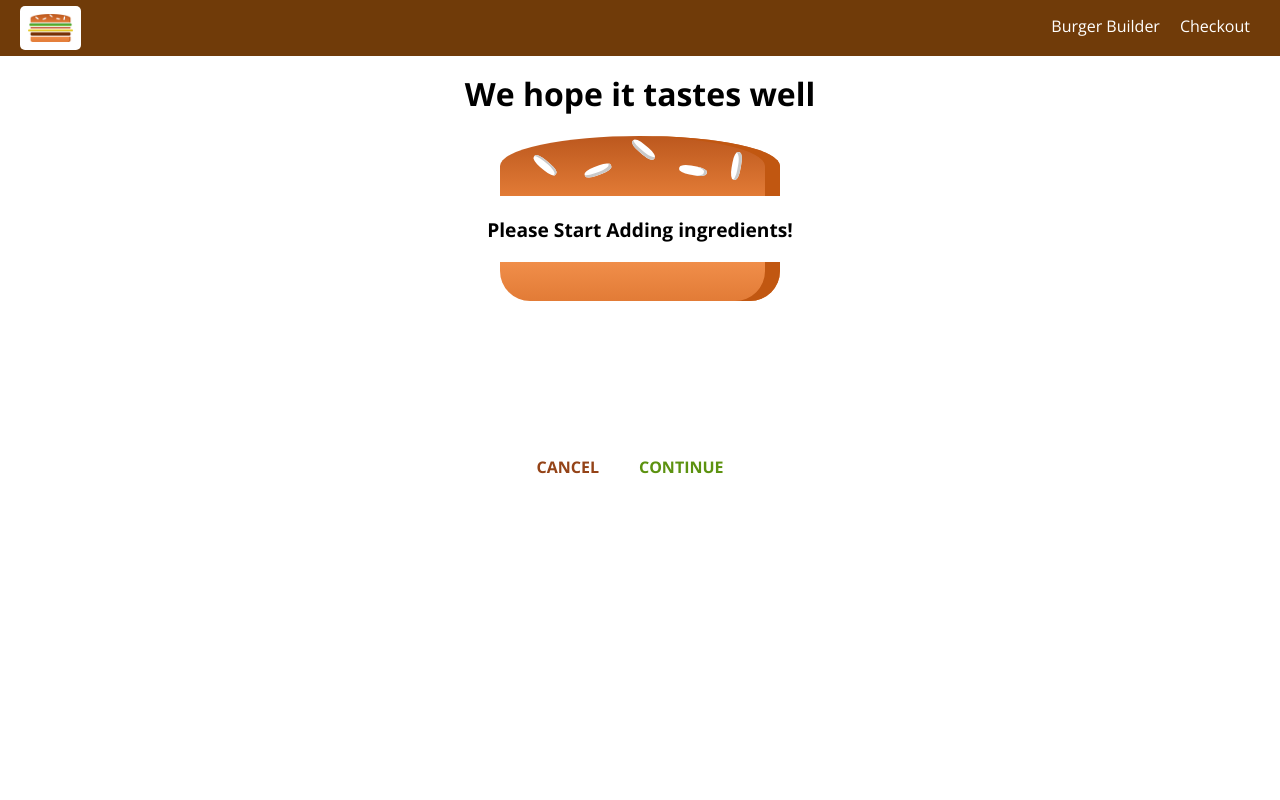
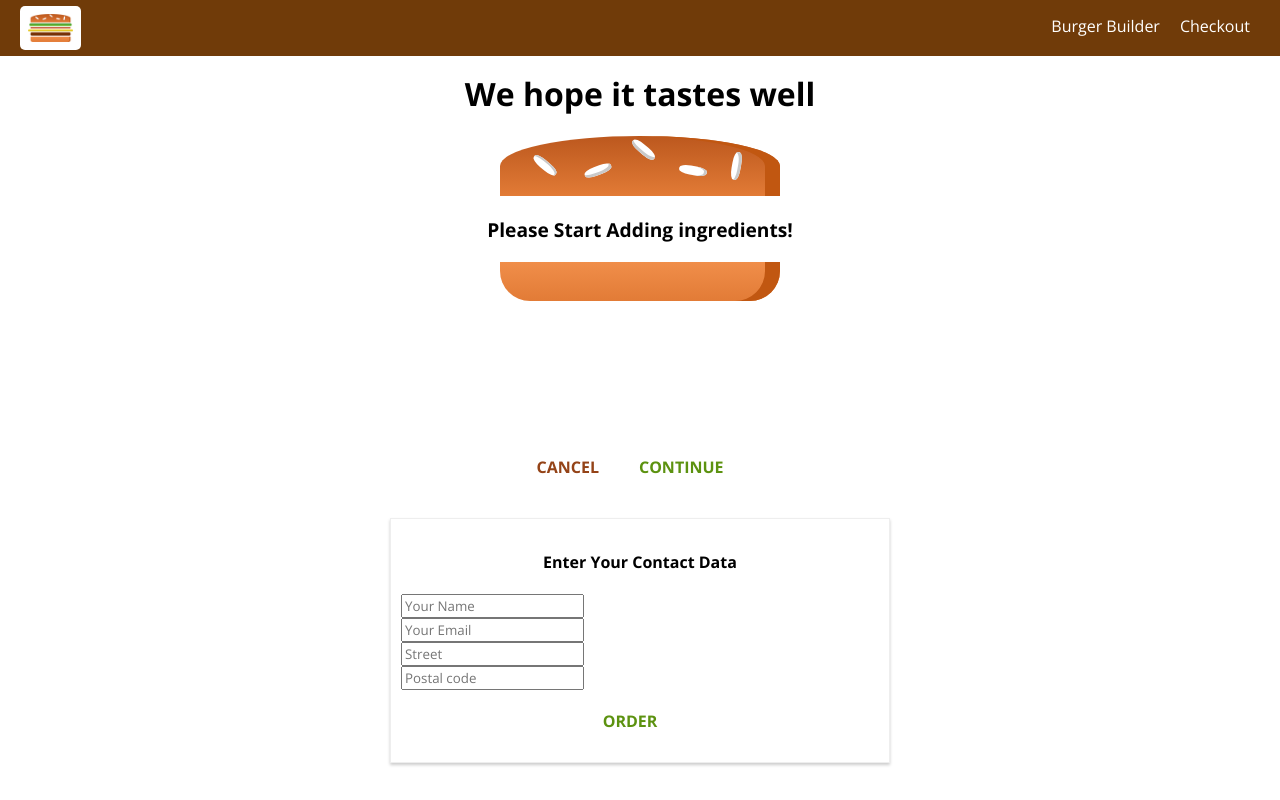
Before and after one commit to AbdelazizMalfy/burger-builder, a React (Create React App) app: page /checkout in a window 1280 px wide. Both pictures are taken after a click on the button "CONTINUE". Built offline with nearby package versions, Linux system fonts and the light colour scheme.

Commit message:
Contact Data Added

```diff
--- a/src/components/Checkout/Checkout.js
+++ b/src/components/Checkout/Checkout.js
@@ -1,4 +1,7 @@
-import React, { Component } from 'react'
+import React, { Component } from 'react';
+import { Route } from 'react-router-dom';
+
+import ContactData from './ContactData/ContactData';
 
 import CheckoutSummary from '../Order/CheckoutSummary/CheckoutSummary';
 
@@ -35,6 +38,7 @@
         return (
             <div>
                 <CheckoutSummary ingredients={this.state.ingredients} CheckoutCancelled={this.CheckoutCancelledHandler} CheckoutContinued={this.CheckoutContinuedHandler} />
+                <Route path={this.props.match.path + '/contact-data'} component={ContactData} />
             </div>
         )
     }
--- /dev/null
+++ b/src/components/Checkout/ContactData/ContactData.css
@@ -0,0 +1,19 @@
+.ContactData {
+    margin: 20px auto;
+    width: 80%;
+    text-align: center;
+    box-shadow: 0 2px 3px #ccc;
+    border: 1px solid #eee;
+    padding: 10px;
+    box-sizing: border-box;
+}
+
+.Input {
+    display: block;
+}
+
+@media (min-width: 600px) {
+    .ContactData    {
+        width:500px;
+    }
+}
--- /dev/null
+++ b/src/components/Checkout/ContactData/ContactData.js
@@ -0,0 +1,34 @@
+import React, { Component } from 'react'
+
+import Button from '../../UI/Button/Button';
+
+import './ContactData.css';
+
+class ContactData extends Component {
+    state = {
+        name: '',
+        email: '',
+        address: {
+            street:'',
+            postalCode:''
+        }
+    }
+
+    render() {
+        return (
+            <div className="ContactData">
+                <h4>Enter Your Contact Data</h4>
+                <form>
+                    <input className="Input" type="text" name="name" placeholder="Your Name" />
+                    <input className="Input" type="text" name="email" placeholder="Your Email" />
+                    <input className="Input" type="text" name="street" placeholder="Street" />
+                    <input className="Input" type="text" name="postal" placeholder="Postal code" />
+                    <Button btnType="Success">ORDER</Button>
+
+                </form>
+            </div>
+        )
+    }
+}
+
+export default ContactData;
```
